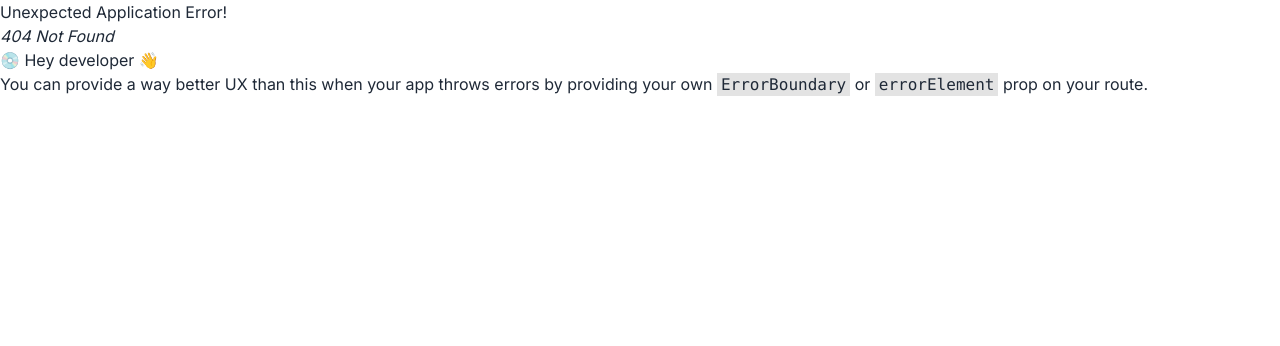
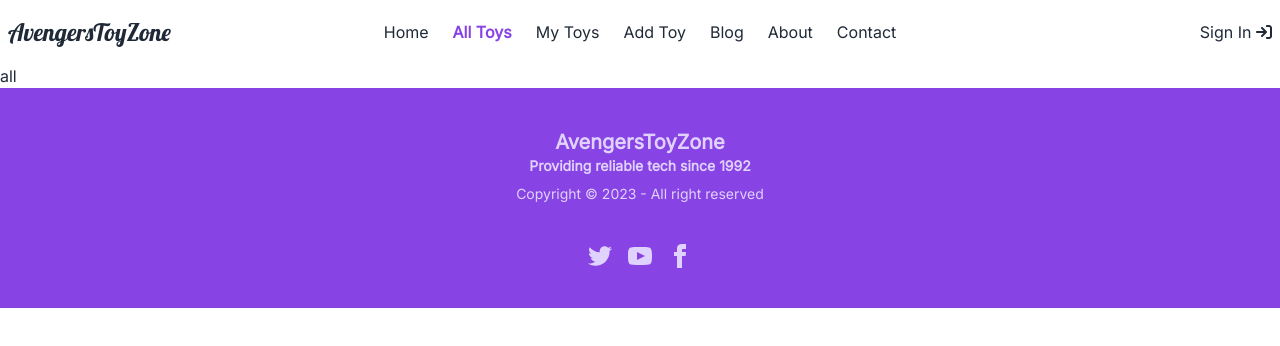
Before and after one commit to MehediHasan95/avengers-toy-zone-client, a React (Vite) app: page /alltoys in a window 1280 px wide. Before the commit this address had no page. Shown: the top 346 px of the page. Built offline with nearby package versions, Linux system fonts and the light colour scheme.

Commit message:
navbar complete

```diff
--- a/src/App.css
+++ b/src/App.css
@@ -1 +1,2 @@
 @import url("https://fonts.googleapis.com/css2?family=Inter&display=swap");
+@import url("https://fonts.googleapis.com/css2?family=Lobster&display=swap");
--- /dev/null
+++ b/src/components/pages/AllToys.jsx
@@ -0,0 +1,9 @@
+const AllToys = () => {
+  return (
+    <div>
+      <h1>all</h1>
+    </div>
+  );
+};
+
+export default AllToys;
--- /dev/null
+++ b/src/components/shared/Footer.jsx
@@ -0,0 +1,54 @@
+const Footer = () => {
+  return (
+    <div>
+      <footer className="footer footer-center p-10 bg-blueViolet text-primary-content">
+        <div>
+          <p className="font-bold">
+            <span className="text-xl">AvengersToyZone</span> <br />
+            Providing reliable tech since 1992
+          </p>
+          <p>Copyright © 2023 - All right reserved</p>
+        </div>
+        <div>
+          <div className="grid grid-flow-col gap-4">
+            <a>
+              <svg
+                xmlns="http://www.w3.org/2000/svg"
+                width="24"
+                height="24"
+                viewBox="0 0 24 24"
+                className="fill-current"
+              >
+                <path d="M24 4.557c-.883.392-1.832.656-2.828.775 1.017-.609 1.798-1.574 2.165-2.724-.951.564-2.005.974-3.127 1.195-.897-.957-2.178-1.555-3.594-1.555-3.179 0-5.515 2.966-4.797 6.045-4.091-.205-7.719-2.165-10.148-5.144-1.29 2.213-.669 5.108 1.523 6.574-.806-.026-1.566-.247-2.229-.616-.054 2.281 1.581 4.415 3.949 4.89-.693.188-1.452.232-2.224.084.626 1.956 2.444 3.379 4.6 3.419-2.07 1.623-4.678 2.348-7.29 2.04 2.179 1.397 4.768 2.212 7.548 2.212 9.142 0 14.307-7.721 13.995-14.646.962-.695 1.797-1.562 2.457-2.549z"></path>
+              </svg>
+            </a>
+            <a>
+              <svg
+                xmlns="http://www.w3.org/2000/svg"
+                width="24"
+                height="24"
+                viewBox="0 0 24 24"
+                className="fill-current"
+              >
+                <path d="M19.615 3.184c-3.604-.246-11.631-.245-15.23 0-3.897.266-4.356 2.62-4.385 8.816.029 6.185.484 8.549 4.385 8.816 3.6.245 11.626.246 15.23 0 3.897-.266 4.356-2.62 4.385-8.816-.029-6.185-.484-8.549-4.385-8.816zm-10.615 12.816v-8l8 3.993-8 4.007z"></path>
+              </svg>
+            </a>
+            <a>
+              <svg
+                xmlns="http://www.w3.org/2000/svg"
+                width="24"
+                height="24"
+                viewBox="0 0 24 24"
+                className="fill-current"
+              >
+                <path d="M9 8h-3v4h3v12h5v-12h3.642l.358-4h-4v-1.667c0-.955.192-1.333 1.115-1.333h2.885v-5h-3.808c-3.596 0-5.192 1.583-5.192 4.615v3.385z"></path>
+              </svg>
+            </a>
+          </div>
+        </div>
+      </footer>
+    </div>
+  );
+};
+
+export default Footer;
--- /dev/null
+++ b/src/components/shared/Navbar.jsx
@@ -0,0 +1,162 @@
+import { faSignIn } from "@fortawesome/free-solid-svg-icons";
+import { FontAwesomeIcon } from "@fortawesome/react-fontawesome";
+import { NavLink } from "react-router-dom";
+
+const Navbar = () => {
+  const active = "px-3 text-blueViolet font-bold";
+  const inActive = "px-3";
+
+  return (
+    <div>
+      <div className="navbar bg-base-100 max-w-8xl mx-auto">
+        <div className="navbar-start">
+          <div className="dropdown">
+            <label tabIndex={0} className="btn btn-ghost lg:hidden">
+              <svg
+                xmlns="http://www.w3.org/2000/svg"
+                className="h-5 w-5"
+                fill="none"
+                viewBox="0 0 24 24"
+                stroke="currentColor"
+              >
+                <path
+                  strokeLinecap="round"
+                  strokeLinejoin="round"
+                  strokeWidth="2"
+                  d="M4 6h16M4 12h8m-8 6h16"
+                />
+              </svg>
+            </label>
+            <ul
+              tabIndex={0}
+              className="menu menu-sm dropdown-content mt-3 p-2 shadow bg-base-100 rounded-box w-52"
+            >
+              <li>
+                <NavLink to="/">
+                  {({ isActive }) => (
+                    <p className={isActive ? active : inActive}>Home</p>
+                  )}
+                </NavLink>
+              </li>
+
+              <li>
+                <NavLink to="/alltoys">
+                  {({ isActive }) => (
+                    <p className={isActive ? active : inActive}>All Toys</p>
+                  )}
+                </NavLink>
+              </li>
+
+              <li>
+                <NavLink to="/mytoys">
+                  {({ isActive }) => (
+                    <p className={isActive ? active : inActive}>My Toys</p>
+                  )}
+                </NavLink>
+              </li>
+
+              <li>
+                <NavLink to="/addtoy">
+                  {({ isActive }) => (
+                    <p className={isActive ? active : inActive}>Add Toy</p>
+                  )}
+                </NavLink>
+              </li>
+
+              <li>
+                <NavLink to="/blog">
+                  {({ isActive }) => (
+                    <p className={isActive ? active : inActive}>Blog</p>
+                  )}
+                </NavLink>
+              </li>
+
+              <li>
+                <NavLink to="/blog">
+                  {({ isActive }) => (
+                    <p className={isActive ? active : inActive}>About</p>
+                  )}
+                </NavLink>
+              </li>
+
+              <li>
+                <NavLink to="/blog">
+                  {({ isActive }) => (
+                    <p className={isActive ? active : inActive}>Contact</p>
+                  )}
+                </NavLink>
+              </li>
+            </ul>
+          </div>
+          <h1 className="font-lobster text-2xl">AvengersToyZone</h1>
+        </div>
+        <div className="navbar-center hidden lg:flex">
+          <ul className="menu-horizontal">
+            <li>
+              <NavLink to="/">
+                {({ isActive }) => (
+                  <p className={isActive ? active : inActive}>Home</p>
+                )}
+              </NavLink>
+            </li>
+
+            <li>
+              <NavLink to="/alltoys">
+                {({ isActive }) => (
+                  <p className={isActive ? active : inActive}>All Toys</p>
+                )}
+              </NavLink>
+            </li>
+
+            <li>
+              <NavLink to="/mytoys">
+                {({ isActive }) => (
+                  <p className={isActive ? active : inActive}>My Toys</p>
+                )}
+              </NavLink>
+            </li>
+
+            <li>
+              <NavLink to="/addtoy">
+                {({ isActive }) => (
+                  <p className={isActive ? active : inActive}>Add Toy</p>
+                )}
+              </NavLink>
+            </li>
+
+            <li>
+              <NavLink to="/blog">
+                {({ isActive }) => (
+                  <p className={isActive ? active : inActive}>Blog</p>
+                )}
+              </NavLink>
+            </li>
+
+            <li>
+              <NavLink to="/blog">
+                {({ isActive }) => (
+                  <p className={isActive ? active : inActive}>About</p>
+                )}
+              </NavLink>
+            </li>
+
+            <li>
+              <NavLink to="/blog">
+                {({ isActive }) => (
+                  <p className={isActive ? active : inActive}>Contact</p>
+                )}
+              </NavLink>
+            </li>
+          </ul>
+        </div>
+        <div className="navbar-end">
+          <button>
+            Sign In <FontAwesomeIcon icon={faSignIn} />
+          </button>
+        </div>
+      </div>
+    </div>
+  );
+};
+
+export default Navbar;
--- a/src/layout/Root.jsx
+++ b/src/layout/Root.jsx
@@ -1,10 +1,13 @@
 import { Outlet } from "react-router-dom";
+import Navbar from "../components/shared/Navbar";
+import Footer from "../components/shared/Footer";
 
 const Root = () => {
   return (
     <div>
-      <h1>root</h1>
+      <Navbar />
       <Outlet />
+      <Footer />
     </div>
   );
 };
--- a/tailwind.config.js
+++ b/tailwind.config.js
@@ -5,7 +5,22 @@ export default {
     themes: ["light"],
   },
   theme: {
-    extend: {},
+    extend: {
+      fontFamily: {
+        lobster: ["Lobster", "cursive"],
+      },
+      colors: {
+        blueViolet: "#8843E4",
+        russianViolet: "#32184B",
+      },
+      backgroundColor: {
+        blueViolet: "#8843E4",
+        russianViolet: "#32184B",
+      },
+      maxWidth: {
+        "8xl": "85rem",
+      },
+    },
   },
   plugins: [require("daisyui")],
 };
```
Also changed, not shown: src/router/Router.jsx (+7 -1 lines), src/assets/logo.svg (added).
